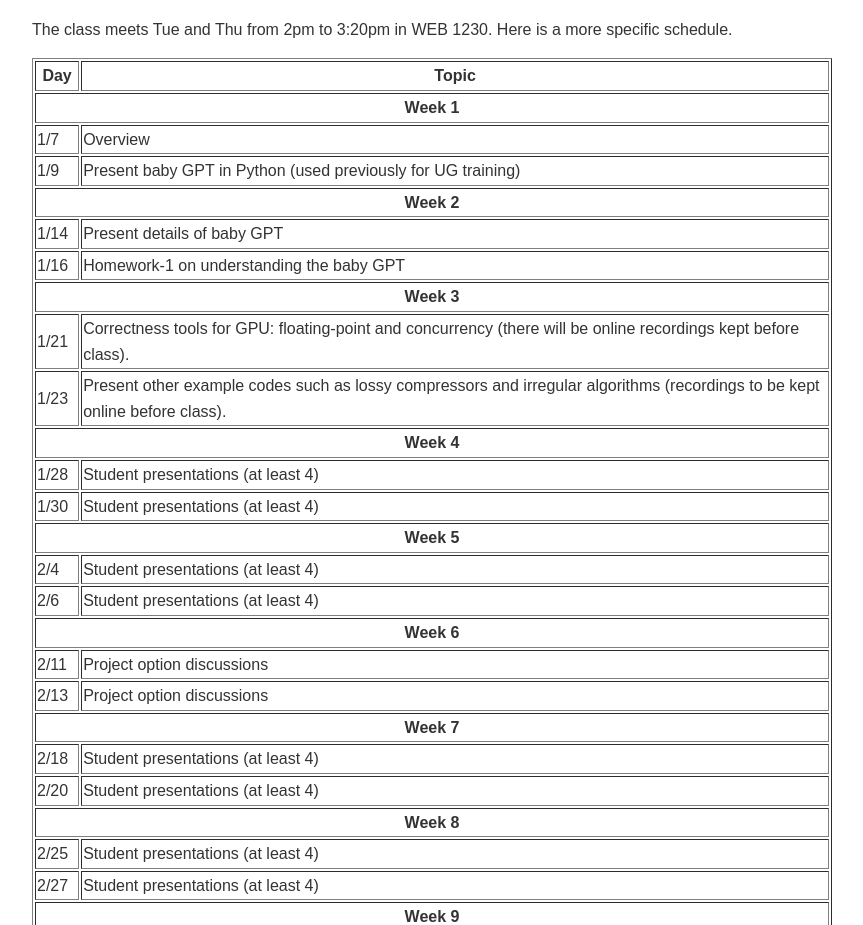
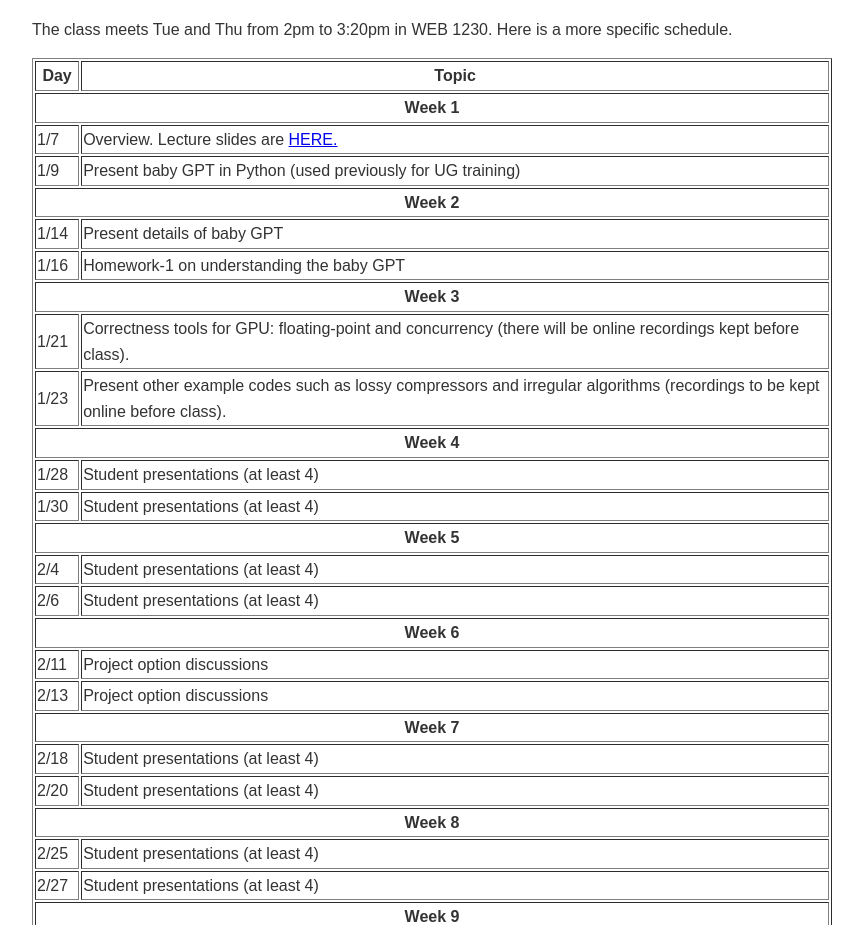
Before and after one commit to parfloat/parfloat.github.io, a plain HTML site: page index.html in a window 1280 px wide. Shown: the part 3404-4329 px from the top of the page, without its empty margins (208-1071 px from the left). Drawn offline with Linux system fonts and the light colour scheme.

Commit message:
index upd

```diff
--- a/index.html
+++ b/index.html
@@ -317,7 +317,10 @@ DALL·E 2024-12-10 17.30.58 - A cartoon-style image of many GPU chips working in
   <tbody>
     <tr>
       <td>1/7</td>
-      <td>Overview</td>
+      <td>Overview. Lecture slides are
+		<a href="https://docs.google.com/presentation/d/1neYXjkY7quEbvgOIvS_UKn5dxHfTPMiMESv4XgIcDVE/edit#slide=id.g328a179e4d3_0_43">
+		  HERE. </a>
+	  </td>
     </tr>
     <tr>
       <td>1/9</td>
```
